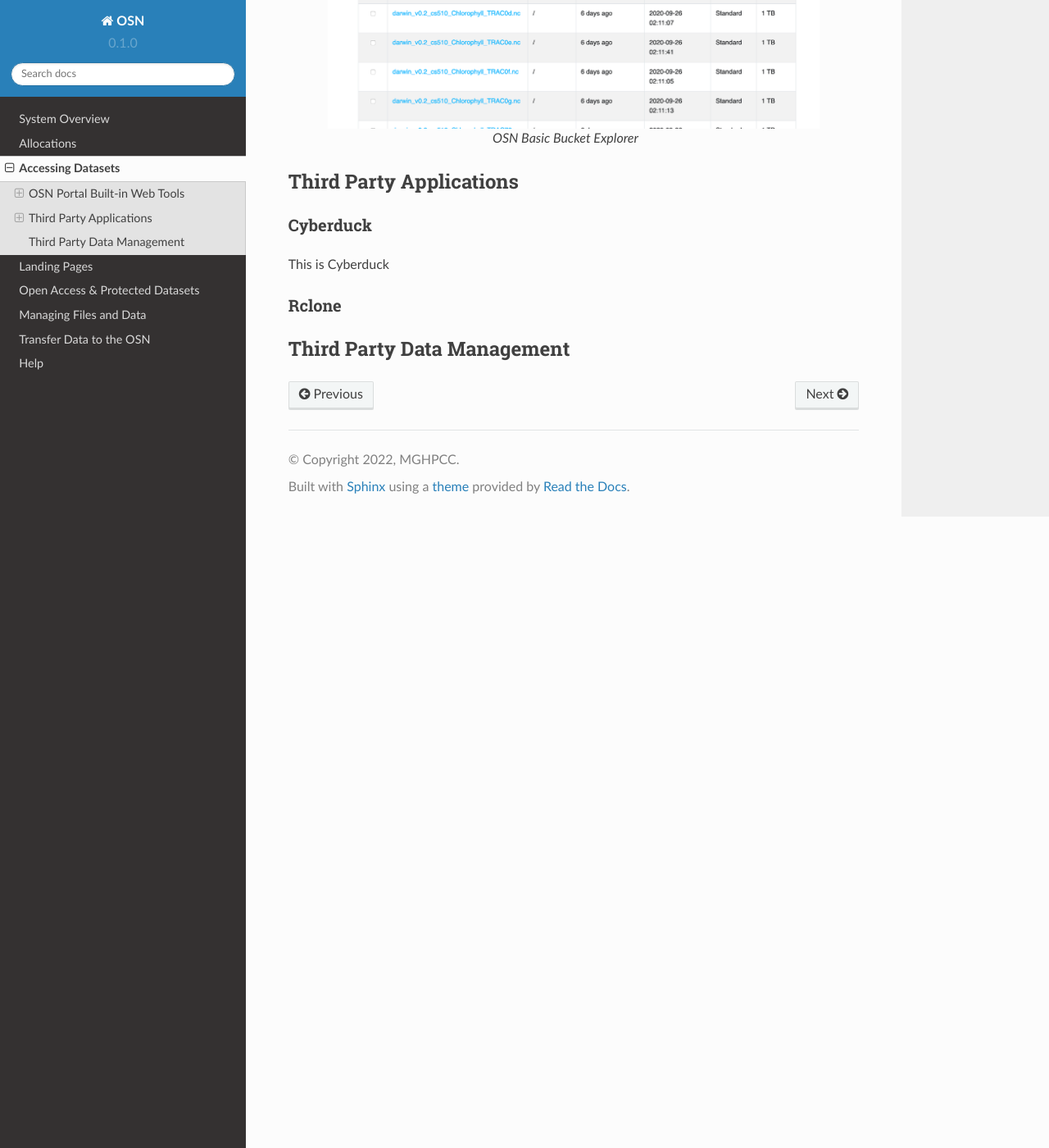
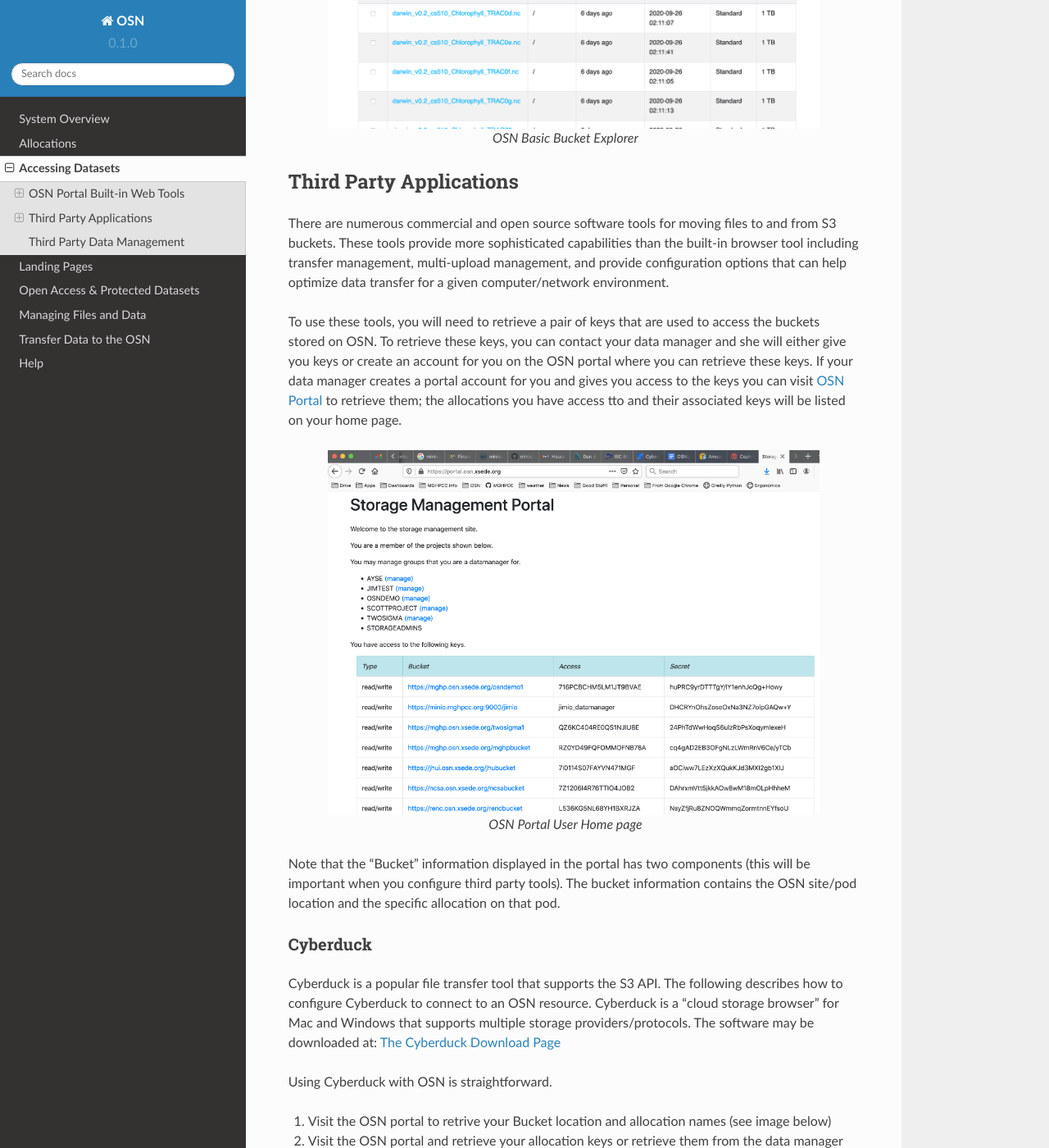
Before and after one commit to csimio/rtd-osn, a Sphinx documentation site: the page built from docs/source/accessing-datasets.rst, in a window 1280 px wide and 1400 px high, scrolled down 1079 px. Shown: the whole window at 82% size. Built offline with Sphinx 7.4.7 and the Read the Docs theme 2.0.0, drawn with Linux system fonts in a browser that asks for light colours; some of the changed text lies outside the part shown.

Commit message:
first passing thru the accessing datasets section thru cyberduck

```diff
--- a/docs/source/accessing-datasets.rst
+++ b/docs/source/accessing-datasets.rst
@@ -37,13 +37,120 @@
 
 Third Party Applications
 ------------------------
+There are numerous commercial and open source software tools for moving files to and
+from S3 buckets. These tools provide more sophisticated capabilities than the
+built-in browser tool including transfer management, multi-upload management, and
+provide configuration options that can help optimize data transfer for a given
+computer/network environment.
+
+To use these tools, you will need to retrieve a pair of keys that are used to access
+the buckets stored on OSN. To retrieve these keys, you can contact your data manager
+and she will either give you keys or create an account for you on the OSN portal where
+you can retrieve these keys. If your data manager creates a portal account for you and
+gives you access to the keys you can visit `OSN Portal <https://portal.osn.xsede.org>`_
+to retrieve them; the allocations you have access tto and their associated keys will
+be listed on your home page.
+
+.. figure:: images/osn-smp.png
+  :width: 600
+  :align: center
+  :alt: OSN Portal User Home page
+
+  OSN Portal User Home page
+
+Note that the "Bucket" information displayed in the portal has two components
+(this will be important when you configure third party tools).
+The bucket information contains the OSN site/pod location and the specific
+allocation on that pod.
 
 Cyberduck
 ^^^^^^^^^
-This is Cyberduck
+Cyberduck is a popular file transfer tool that supports the S3 API.
+The following describes how to configure Cyberduck to connect to an OSN resource.
+Cyberduck is a "cloud storage browser" for Mac and Windows that supports multiple
+storage providers/protocols.
+The software may be downloaded at: `The Cyberduck Download Page <https://cyberduck.io/download/>`_
+
+Using Cyberduck with OSN is straightforward.
+
+#. Visit the OSN portal to retrive your Bucket location and allocation names (see image below)
+#. Visit the OSN portal and retrieve your allocation keys or retrieve them from the data manager for your project
+#. Open Cyberduck and select the bookmarks icon (see image below)
+#. Click the add icon at the bottom left of the screen to create the bookmark
+#. Edit the new bookmark to point at the desired OSN pod using you allocation key pair
+
+.. image:: images/osn-loc.png
+  :width: 600
+  :align: center
+  :alt: OSN Portal Location and Allocation
+
+.. figure:: images/osn-bmark.png
+  :width: 600
+  :align: center
+  :alt: Selecting the bookmarks page and adding new bookmark
+
+  Selecting the bookmarks page and adding new bookmark
+
+When specifying the server, use the hostname portion of the location
+(i.e. if the location is https://mghp.osn.xsede.org the hostname is "mghp.osn.xsede.org").
+
+When specifying "Port", use 443 if the location starts with "https://";
+use 80 if the location starts with "http://".
+
+.. figure:: images/osn-cyberdemo.png
+  :width: 600
+  :align: center
+  :alt: Adding OSN pod and user information to bookmark
+
+  Adding OSN pod and user information to bookmark
+
+Anonymous Access Data Sets
+""""""""""""""""""""""""""
+Some datasets provide anonymous read access; if you are accessing buckets anonymously,
+type "anonymous" into the Access ID portion and Cyberduck will then select the grayed
+out anonymous access box in the window.
+
+.. figure:: images/osn-cyberanon.png
+  :width: 600
+  :align: center
+  :alt: Using anonymous access as your user
+
+  Using anonymous access as your user
+
+Exit the window for the bookmark to save.
+
+Browsing, Uploading, and Downloading
+""""""""""""""""""""""""""""""""""""
+Once a bookmark is created, you can use it to access data by double-clicking the bookmark.
+This logs your user in and lists the contents of the dataset.
+
+**Note:** If your buckets have large object counts, you will need to increase the Timeout
+settings for connections.
+
+Go to Preference > Connection and change the box next to Timeout for opening connections
+(seconds) and change the setting to 90 seconds.
+
+.. figure:: images/osn-cyberdir.png
+  :width: 600
+  :align: center
+  :alt: Directory listing within bucket
+
+  Directory listing within bucket
+
+Cyberduck client is a full-fledged transfer client so desktop up/downloads can be easily
+performed for data sets.
+
+The tool supports multiple upload/download streams, chunking, pausing and restarting.
+
 
 Rclone
 ^^^^^^^
 
+Rclone Configuration
+""""""""""""""""""""
+
+Rclone Commands
+"""""""""""""""
+
 Third Party Data Management
 ---------------------------
--- a/docs/source/allocations.rst
+++ b/docs/source/allocations.rst
@@ -1,10 +1,5 @@
 Allocations
 ===========
-
-.. autosummary::
-   :toctree: generated
-
-   osn
 
 Storage on the OSN is allocated in standalone buckets independent of HPC allocations.
 There is a one-to-one mapping between buckets and allocations. This User Guide uses
```
Also changed, not shown: docs/source/images/osn-bmark.png (added), docs/source/images/osn-cyberanon.png (added), docs/source/images/osn-cyberdemo.png (added), docs/source/images/osn-cyberdir.png (added), docs/source/images/osn-loc.png (added), docs/source/images/osn-smp.png (added).
